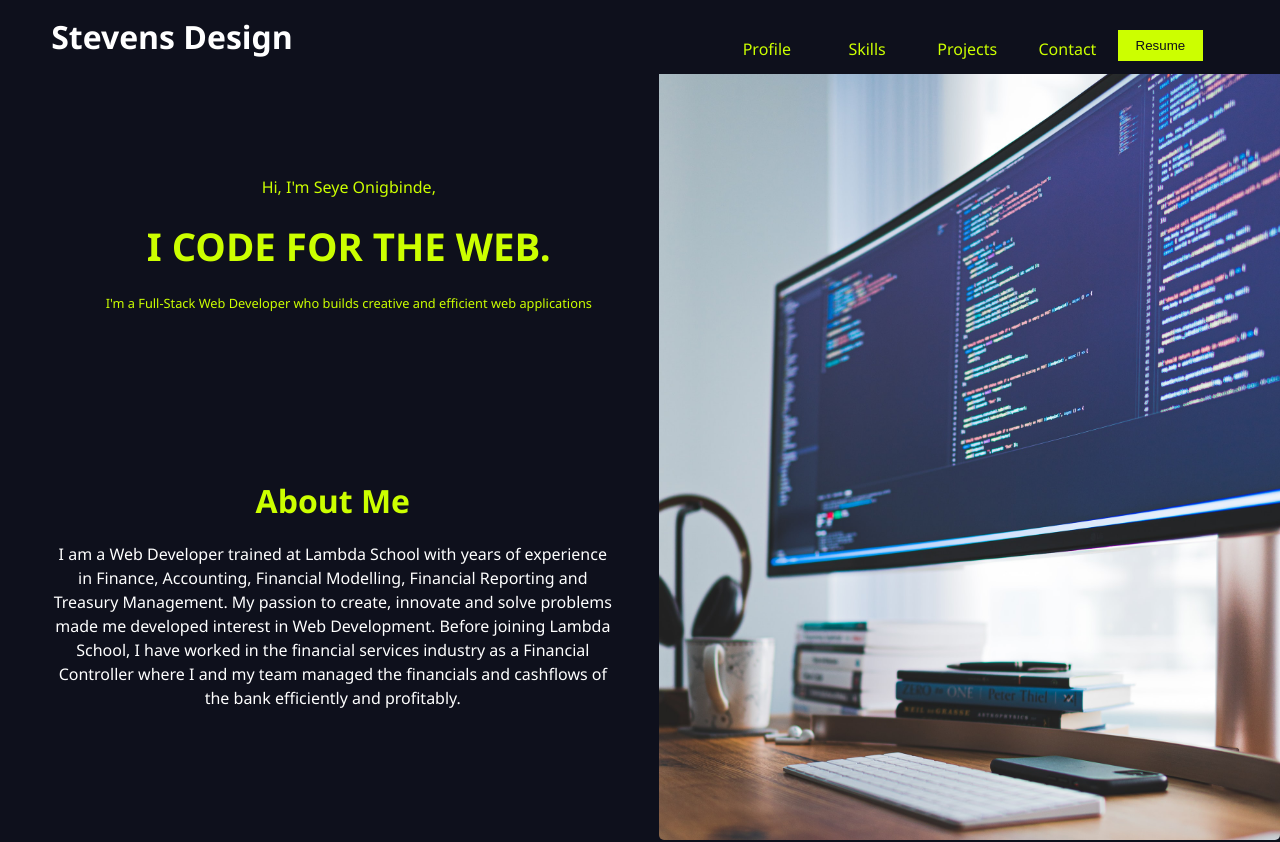
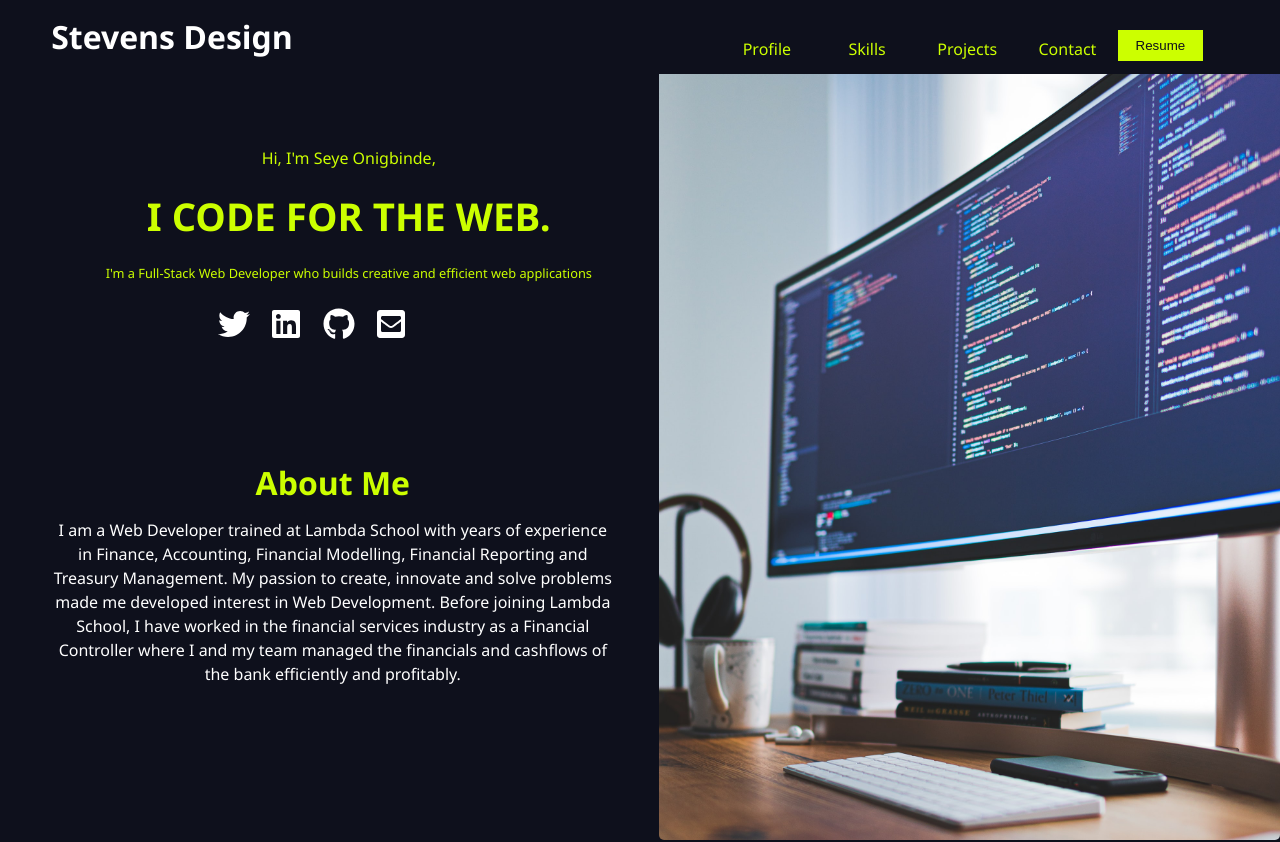
Before and after one commit to seyeonigbinde/seyeportfolio, a React (Create React App) app in the folder portfolio-app/: page / in a window 1280 px wide. Shown: the top 842 px of the page. Built offline with nearby package versions, Linux system fonts and the light colour scheme.

Commit message:
Social Links Embedded in About Section

```diff
--- a/portfolio-app/src/components/Homepage.js
+++ b/portfolio-app/src/components/Homepage.js
@@ -18,7 +18,7 @@ import easybank from '../images/easybank.png'
 import ariya from '../images/ariya.png'
 import todoapp from '../images/todoapp.png'
 
-import footer_img from '../images/footer_img.jpeg'
+import footer_img2 from '../images/footer_img2.jpeg'
 
 const Homepage = () => {
 
@@ -42,6 +42,12 @@ const Homepage = () => {
                     <h5>Hi, I'm Seye Onigbinde,</h5>
                     <h1>I CODE FOR THE WEB. </h1>
                     <p> I'm a Full-Stack Web Developer who builds creative and efficient web applications</p>
+                    <div className="intro_socials">
+                    <a href="https://twitter.com/SStephen_Coding"> <i class="fab fa-twitter fa-2x"></i> </a>
+                    <a href="https://www.linkedin.com/in/onigbindeseye/"><i class="fab fa-linkedin fa-2x"></i>  </a>
+                    <a href="https://github.com/seyeonigbinde"> <i class="fab fa-github fa-2x"></i> </a>
+                    <a href="mailto:seyeonigbinde@gmail.com"><i class="fas fa-envelope-square fa-2x"></i></a>
+                </div>
                 </div>
                 <div className="intro_img">
                     <img src={intro_img} alt=""/>
@@ -65,42 +71,42 @@ const Homepage = () => {
 
             </section>
             <section id="skills">
-                <h2>Tech I Use</h2>
+                <h2>My Skill Sets</h2>
                 <section className="skills_container">
                     <div className="tooltip">
-                        <img src={html2} alt="" />
+                        <img src={html2} alt="HTML" />
                         <p className="tooltiptext"> HTML</p>
                     </div>
                     <div className="tooltip">
-                        <img src={css3} alt="" />
+                        <img src={css3} alt="CSS" />
                         <p className="tooltiptext"> CSS</p>
                     </div>
                     <div className="tooltip">
-                        <img src={javascript1} alt="" />
+                        <img src={javascript1} alt="JavaScript" />
                         <p className="tooltiptext"> JavaScript</p>
                     </div>
                     <div className="tooltip">
-                        <img src={react} alt="" />
+                        <img src={react} alt="React" />
                         <p className="tooltiptext"> React</p>
                     </div>
                     <div className="tooltip">
-                        <img src={bootstrap} alt="" />
+                        <img src={bootstrap} alt="Bootstrap" />
                         <p className="tooltiptext"> Bootstrap</p>
                     </div>
                     <div className="tooltip">
-                        <img src={redux2} alt="" />
+                        <img src={redux2} alt="Redux" />
                         <p className="tooltiptext"> Redux</p>
                     </div>
                     <div className="tooltip">
-                        <img src={node} alt="" />
+                        <img src={node} alt="Nodejs" />
                         <p className="tooltiptext"> Nodejs</p>
                     </div>
                     <div className="tooltip">
-                        <img src={postgresql} alt="" />
+                        <img src={postgresql} alt="PostgreSQL" />
                         <p className="tooltiptext"> PostgreSQL</p>
                     </div>
                     <div className="tooltip">
-                        <img src={express} alt="" />
+                        <img src={express} alt="Expressjs" />
                         <p className="tooltiptext"> Expressjs</p>
                     </div>
                 </section>
@@ -109,7 +115,7 @@ const Homepage = () => {
                 <h2>My Portfolios</h2>
                 <section className="portfolio_container">
                     <div className="container">
-                        <img src={altrest_app} alt="" />
+                        <img src={altrest_app} alt="Altrest" />
                         <div className="middle">
                             <div className="text">
                                 <p>ALTREST is a tenant management platform </p>
@@ -122,7 +128,7 @@ const Homepage = () => {
                         </div>
                     </div>
                     <div className="container">
-                        <img src={ariya} alt="" />
+                        <img src={ariya} alt="Ariya" />
                         <div className="middle">
                             <div className="text">
                                 <p>ARIYA is an online marketplace, specifically designed for the event industry </p>
@@ -135,7 +141,7 @@ const Homepage = () => {
                         </div>
                     </div>
                     <div className="container">
-                        <img src={easybank} alt="" />
+                        <img src={easybank} alt="EasyBank" />
                         <div className="middle">
                             <div className="text">
                                 <p>EasyBank is Frontend Mentor Challenge </p>
@@ -148,7 +154,7 @@ const Homepage = () => {
                         </div>
                     </div>
                     <div className="container">
-                        <img src={todoapp} alt="" />
+                        <img src={todoapp} alt="Todo App" />
                         <div className="middle">
                             <div className="text">
                                 <p>Todo App for activity management </p>
@@ -161,7 +167,7 @@ const Homepage = () => {
                         </div>
                     </div>
                     <div className="container">
-                        <img src={altrest_web} alt="" />
+                        <img src={altrest_web} alt="Altrest" />
                         <div className="middle">
                             <div className="text">
                                 <p>ALTREST is a tenant management platform </p>
@@ -199,7 +205,7 @@ const Homepage = () => {
                         </form>
                     </div>
                     <div className="footer_img">
-                        <img src={footer_img} alt="contact_image" />
+                        <img src={footer_img2} alt="contact_image" />
                     </div>
                 </section>
             </section>
@@ -210,7 +216,6 @@ const Homepage = () => {
                     <a href="https://www.linkedin.com/in/onigbindeseye/"><i class="fab fa-linkedin"></i>  </a>
                     <a href="https://github.com/seyeonigbinde"> <i class="fab fa-github"></i> </a>
                     <a href="mailto:seyeonigbinde@gmail.com"><i class="fas fa-envelope-square"></i></a>
-
                 </div>
                 <p>Copyright &copy; 2021 || Designed by Stevens Design Tech.</p>
             </footer>
--- a/portfolio-app/src/index.css
+++ b/portfolio-app/src/index.css
@@ -113,17 +113,32 @@ nav a:hover{
   height: 105vh;
   border-radius: 5px;
 }
+.intro_socials{
+  display: flex;
+  justify-content: space-between;
+  align-items: center;
+  flex-wrap: wrap;
+  width: 30%;
+  margin: 2% 29%;
+}
+.intro_socials a{
+  color: #fff;
+  text-decoration: none;
+}
+.intro_socials a:hover{
+  color: #cf0;
+}
 #about{
   width: 100%;
   padding: 2%;
-  margin: 2% 0%;
+  margin: 1% 0%;
   display: flex;
   justify-content: space-between;
   align-items: center;
 }
 #about h2{
   font-weight: bold;
-  padding: 3%;
+  padding: 2% 3%;
   color: #cf0;
 }
 .about_left,
@@ -305,6 +320,9 @@ footer p{
   color: #fff;
   text-decoration: none;
 }
+.footer_socials a:hover{
+  color: #cf0;
+}
 .footer_img{
   width: 40%;
   padding: 2%;
```
Also changed, not shown: portfolio-app/src/images/footer_img2.jpeg (added).
